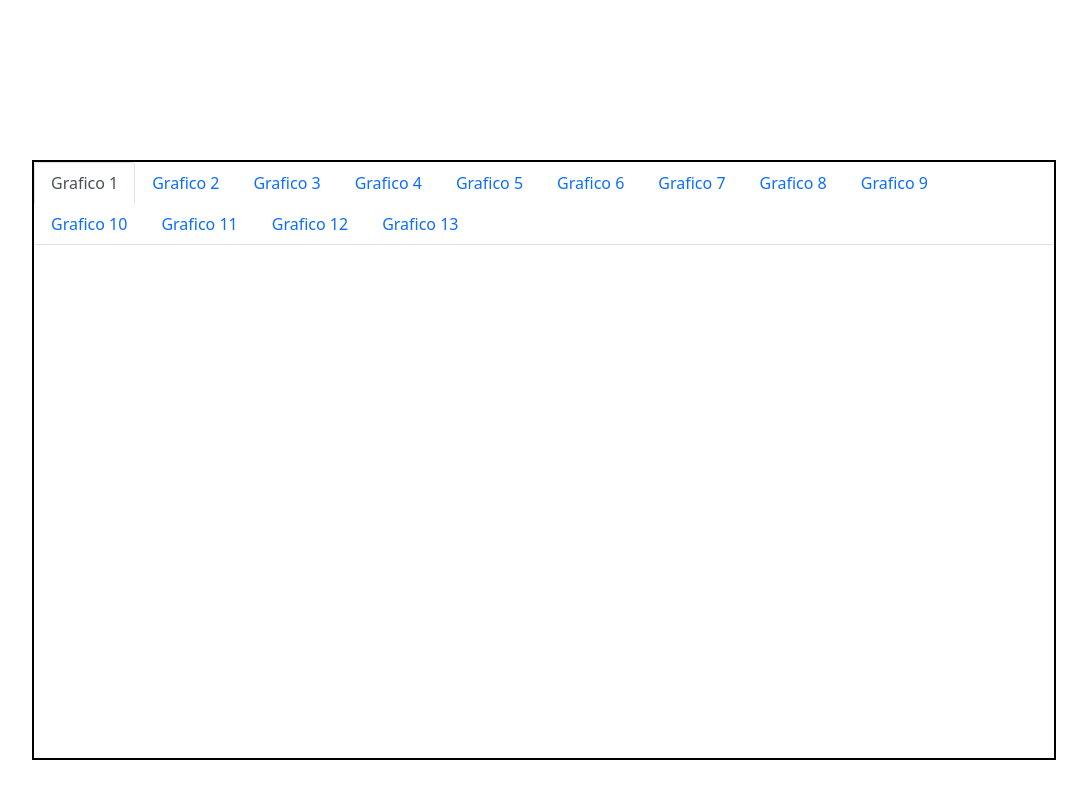
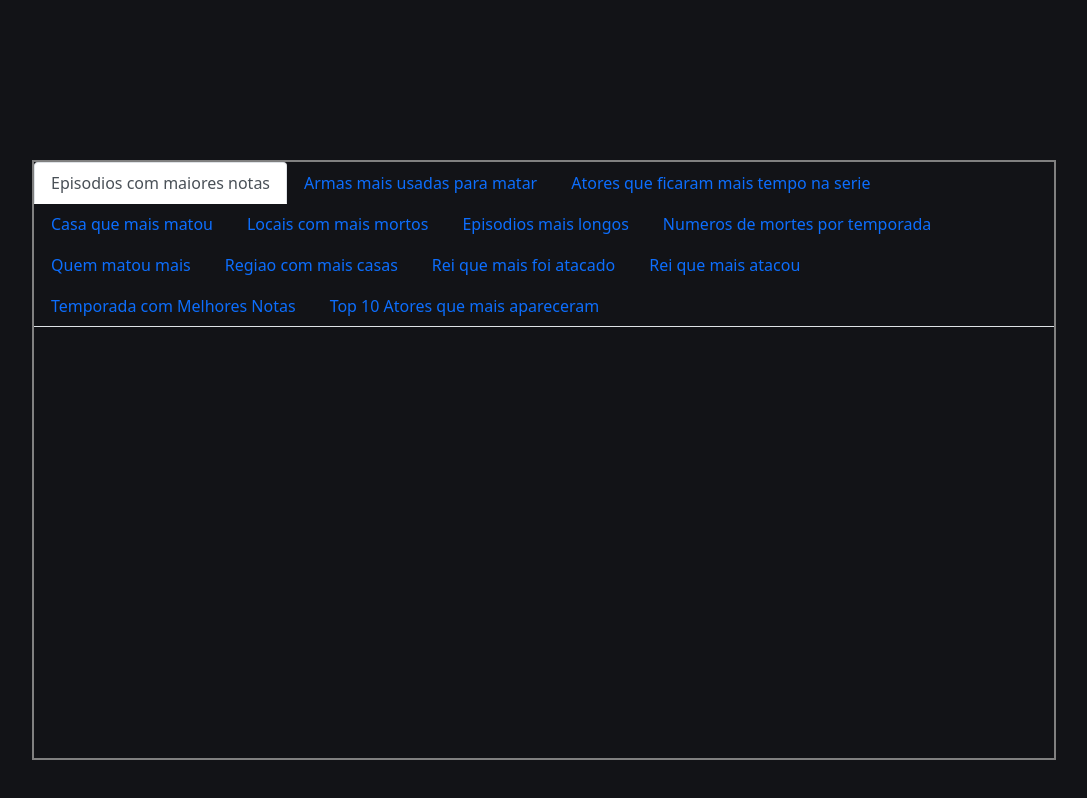
Before and after one commit to Emillycristina/ProjetoM3, a plain HTML site: page index.html in a window 1280 px wide. Shown: the whole page, without its empty margins (96-1183 px from the left). Drawn offline with nearby package versions, Linux system fonts and the light colour scheme.

Commit message:
Melhorando a parte logica/visual

```diff
--- a/css/caixa.css
+++ b/css/caixa.css
@@ -1,7 +1,3 @@
-html, body{
-    height: 100%;
-}
-
     .caixa{
 
         height: 75%;
@@ -9,10 +5,11 @@ html, body{
         position: relative;
         top: 20%;
         left: 10%;
-        border: solid black 2px;
+        border: solid gray 2px;
     }
 
 
+
     .foto{
-        height: 350px;
+        height: 365px;;
     }
--- a/css/main.css
+++ b/css/main.css
@@ -0,0 +1,12 @@
+:root{
+    --cor-de-fundo:#18191d;
+    --cor-de-fundo-site:#121317;
+    --cor-botao-selecionado: #333333;
+    --cor-botao: #272322;
+    --cor-letras: #ffffff;
+}
+
+html, body{
+    height: 100%;
+    background-color: var(--cor-de-fundo-site);
+}
--- /dev/null
+++ b/css/reset.css
@@ -0,0 +1,43 @@
+html, body, div, span, applet, object, iframe,
+h1, h2, h3, h4, h5, h6, p, blockquote, pre,
+a, abbr, acronym, address, big, cite, code,
+del, dfn, em, img, ins, kbd, q, s, samp,
+small, strike, strong, sub, sup, tt, var,
+b, u, i, center,
+dl, dt, dd, ol, ul, li,
+fieldset, form, label, legend,
+table, caption, tbody, tfoot, thead, tr, th, td,
+article, aside, canvas, details, embed,
+figure, figcaption, footer, header, hgroup,
+menu, nav, output, ruby, section, summary,
+time, mark, audio, video {
+	margin: 0;
+	padding: 0;
+	border: 0;
+	font-size: 100%;
+	font: inherit;
+	vertical-align: baseline;
+}
+/* HTML5 display-role reset for older browsers */
+article, aside, details, figcaption, figure,
+footer, header, hgroup, menu, nav, section {
+	display: block;
+}
+body {
+	line-height: 1;
+}
+ol, ul {
+	list-style: none;
+}
+blockquote, q {
+	quotes: none;
+}
+blockquote:before, blockquote:after,
+q:before, q:after {
+	content: '';
+	content: none;
+}
+table {
+	border-collapse: collapse;
+	border-spacing: 0;
+}
--- a/index.html
+++ b/index.html
@@ -3,8 +3,10 @@
 <head>
     <meta charset="UTF-8">
     <meta http-equiv="X-UA-Compatible" content="IE=edge">
+    <link rel="stylesheet" href="css/reset.css">
     <link href="https://cdn.jsdelivr.net/npm/bootstrap@5.1.3/dist/css/bootstrap.min.css" rel="stylesheet" integrity="sha384-1BmE4kWBq78iYhFldvKuhfTAU6auU8tT94WrHftjDbrCEXSU1oBoqyl2QvZ6jIW3" crossorigin="anonymous">
     <meta name="viewport" content="width=device-width, initial-scale=1.0">
+    <link rel="stylesheet" href="css/main.css">
     <link rel="stylesheet" href="css/caixa.css">
     <title>Document</title>
 </head>
@@ -17,55 +19,55 @@
         <ul class="nav nav-tabs" role="tablist">
 
             <li class="nav-item" role="presentation">
-                <a href="#tabUm" class="nav-link active" id="linkUm" data-toggle="tab" role="tab" aria-controls="tabUm">Grafico 1</a>
+                <a href="#tabUm" class="nav-link active" id="linkUm" data-toggle="tab" role="tab" aria-controls="tabUm">Episodios com maiores notas</a>
             </li>
 
             <li class="nav-item" role="presentation">
-                <a href="#tabDois" class="nav-link" id="linkDois" data-toggle="tab" role="tab" aria-controls="tabDois">Grafico 2</a>
+                <a href="#tabDois" class="nav-link" id="linkDois" data-toggle="tab" role="tab" aria-controls="tabDois">Armas mais usadas para matar</a>
             </li>
 
             <li class="nav-item" role="presentation">
-                <a href="#tabTres" class="nav-link" id="linkTres" data-toggle="tab" role="tab" aria-controls="tabTres">Grafico 3</a>
+                <a href="#tabTres" class="nav-link" id="linkTres" data-toggle="tab" role="tab" aria-controls="tabTres">Atores que ficaram mais tempo na serie</a>
             </li>
 
             <li class="nav-item" role="presentation">
-                <a href="#tabQuatro" class="nav-link" id="linkQuatro" data-toggle="tab" role="tab" aria-controls="tabQuatro">Grafico 4</a>
+                <a href="#tabQuatro" class="nav-link" id="linkQuatro" data-toggle="tab" role="tab" aria-controls="tabQuatro">Casa que mais matou</a>
             </li>
 
             <li class="nav-item" role="presentation">
-                <a href="#tabCinco" class="nav-link" id="linkCinco" data-toggle="tab" role="tab" aria-controls="tabCinco">Grafico 5</a>
+                <a href="#tabCinco" class="nav-link" id="linkCinco" data-toggle="tab" role="tab" aria-controls="tabCinco">Locais com mais mortos</a>
             </li>
 
             <li class="nav-item" role="presentation">
-                <a href="#tabSeis" class="nav-link" id="linkSeis" data-toggle="tab" role="tab" aria-controls="tabSeis">Grafico 6</a>
+                <a href="#tabSeis" class="nav-link" id="linkSeis" data-toggle="tab" role="tab" aria-controls="tabSeis">Episodios mais longos</a>
             </li>
 
             <li class="nav-item" role="presentation">
-                <a href="#tabSete" class="nav-link" id="linkSete" data-tog7le="tab" role="tab" aria-controls="tabSete">Grafico 7</a>
+                <a href="#tabSete" class="nav-link" id="linkSete" data-tog7le="tab" role="tab" aria-controls="tabSete">Numeros de mortes por temporada</a>
             </li>
 
             <li class="nav-item" role="presentation">
-                <a href="#tabOito" class="nav-link" id="linkOito" data-toggle="tab" role="tab" aria-controls="tabOito">Grafico 8</a>
+                <a href="#tabOito" class="nav-link" id="linkOito" data-toggle="tab" role="tab" aria-controls="tabOito">Quem matou mais</a>
             </li>
 
             <li class="nav-item" role="presentation">
-                <a href="#tabNove" class="nav-link" id="linkNove" data-toggle="tab" role="tab" aria-controls="tabNove">Grafico 9</a>
+                <a href="#tabNove" class="nav-link" id="linkNove" data-toggle="tab" role="tab" aria-controls="tabNove">Regiao com mais casas</a>
             </li>
 
             <li class="nav-item" role="presentation">
-                <a href="#tabDez" class="nav-link" id="linkDez" data-toggle="tab" role="tab" aria-controls="tabDez">Grafico 10</a>
+                <a href="#tabDez" class="nav-link" id="linkDez" data-toggle="tab" role="tab" aria-controls="tabDez">Rei que mais foi atacado</a>
             </li>
 
             <li class="nav-item" role="presentation">
-                <a href="#tabOnze" class="nav-link" id="linkOnze" data-toggle="tab" role="tab" aria-controls="tabOnze">Grafico 11</a>
+                <a href="#tabOnze" class="nav-link" id="linkOnze" data-toggle="tab" role="tab" aria-controls="tabOnze">Rei que mais atacou</a>
             </li>
 
             <li class="nav-item" role="presentation">
-                <a href="#tabDoze" class="nav-link" id="linkDoze" data-toggle="tab" role="tab" aria-controls="tabDoze">Grafico 12</a>
+                <a href="#tabDoze" class="nav-link" id="linkDoze" data-toggle="tab" role="tab" aria-controls="tabDoze">Temporada com Melhores Notas</a>
             </li>
 
             <li class="nav-item" role="presentation">
-                <a href="#tabTreze" class="nav-link" id="linkTreze" data-toggle="tab" role="tab" aria-controls="tabTreze">Grafico 13</a>
+                <a href="#tabTreze" class="nav-link" id="linkTreze" data-toggle="tab" role="tab" aria-controls="tabTreze">Top 10 Atores que mais apareceram</a>
             </li>
 
         </ul>
```
Also changed, not shown: js/item.js (+2 -25 lines).
